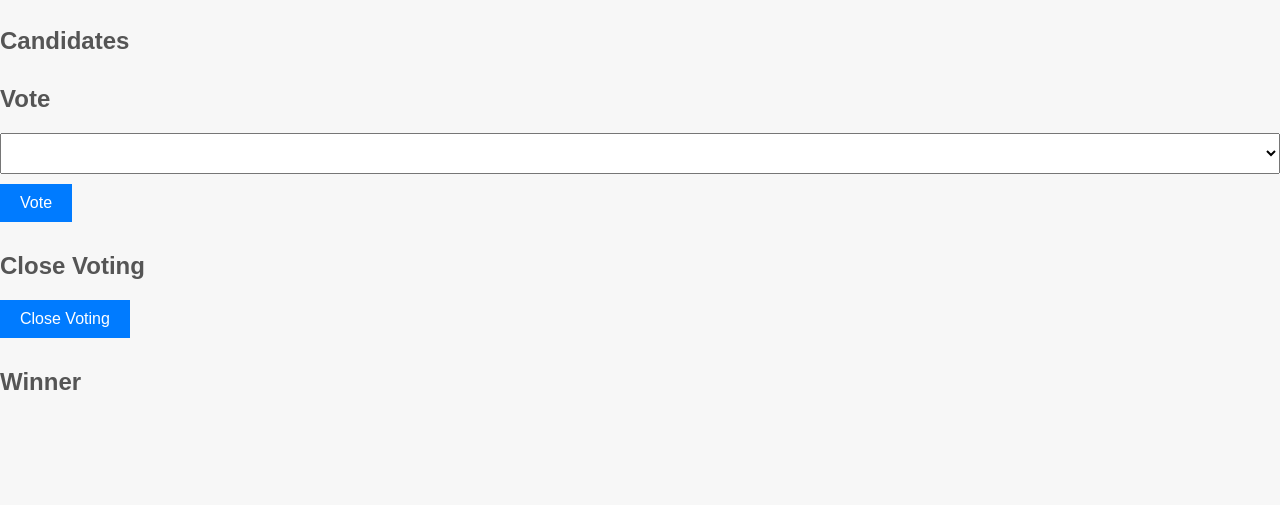
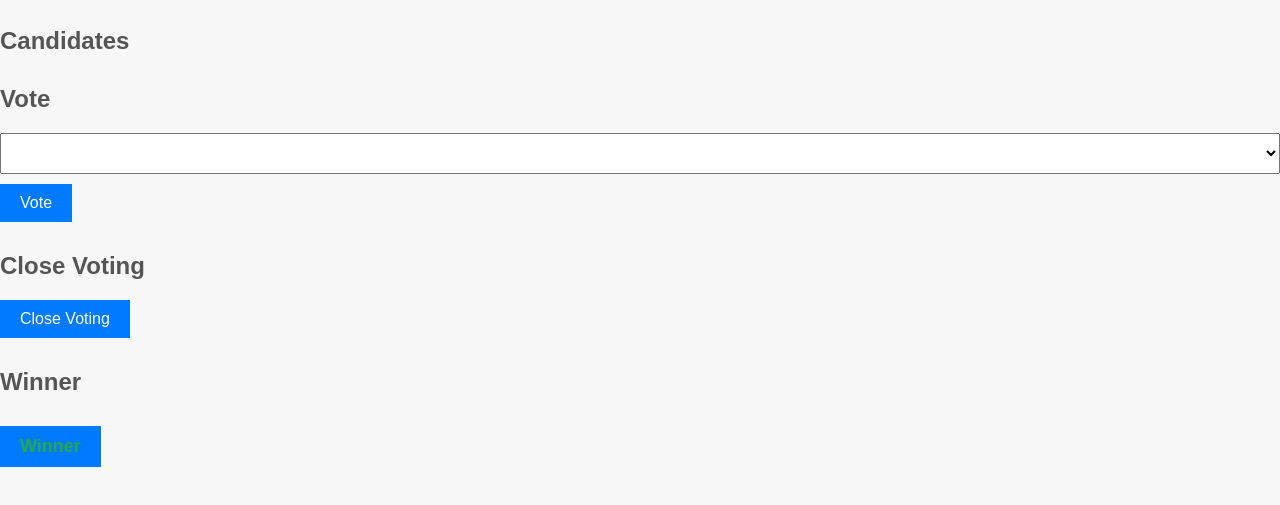
Before and after one commit to SanatKulkarni/Basic-Smart-Contract-Interactions, a plain HTML site: page election/index.html in a window 1280 px wide. Shown: the part 101-606 px from the top of the page. Drawn offline with Linux system fonts and the light colour scheme.

Commit message:
Update index.html

```diff
--- a/election/index.html
+++ b/election/index.html
@@ -20,7 +20,8 @@
     <button id="closeButton">Close Voting</button>
 
     <h2>Winner</h2>
-    <p id="winner"></p>
+    <button id="winner">Winner</button>
+    <p id="winnerText"></p>
 
     <script src="https://cdn.jsdelivr.net/npm/web3@1.5.2/dist/web3.min.js"></script>
     <script src="./app.js"></script>
```
